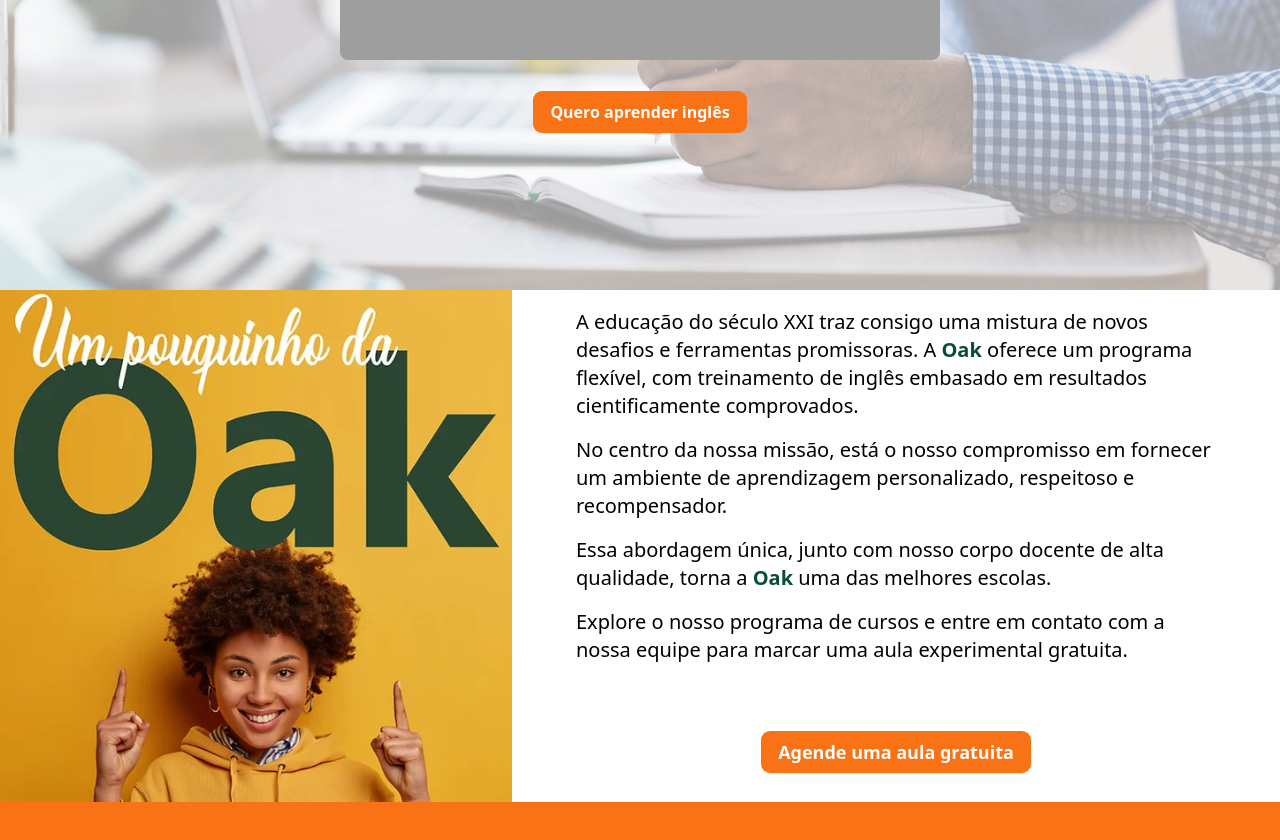
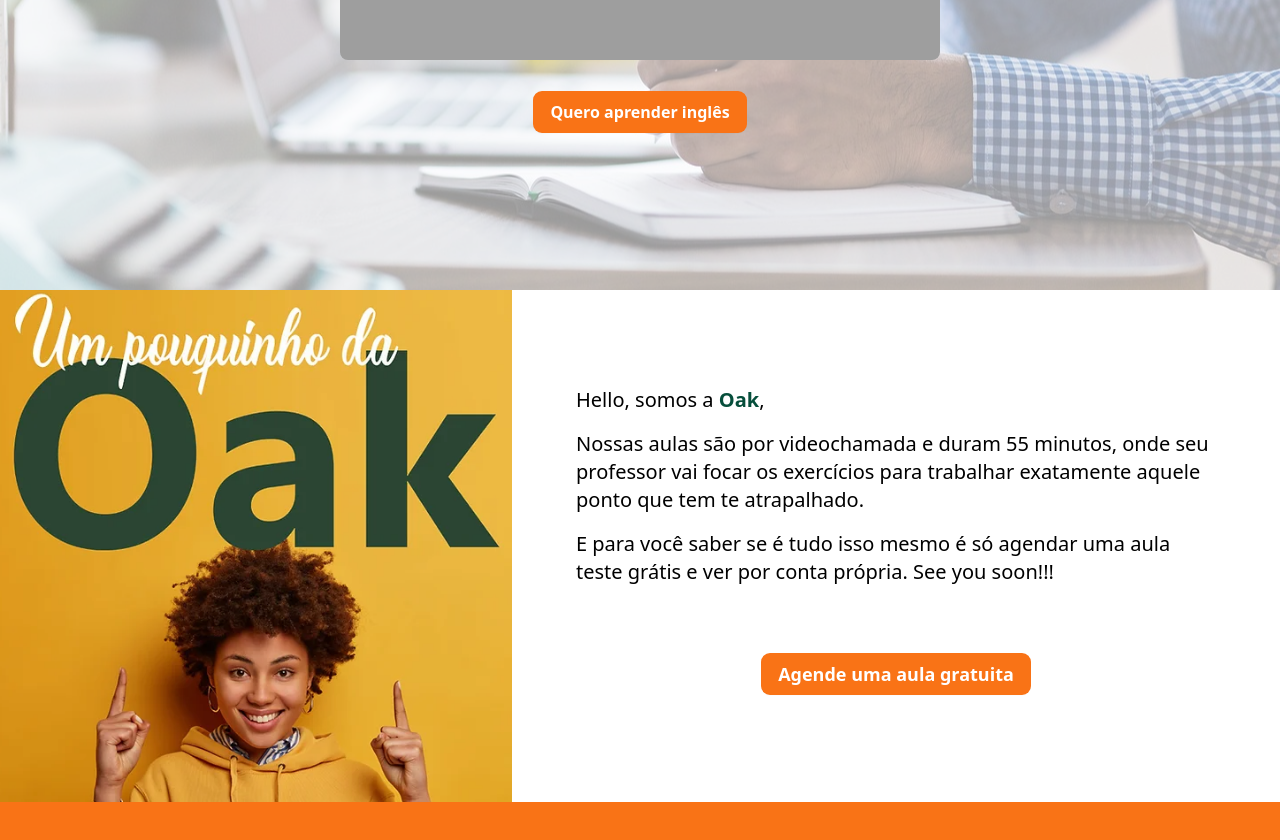
Before and after one commit to RHainz/oaksiteschool, a React (Create React App) app: page / in a window 1280 px wide. Shown: the part 546-1386 px from the top of the page. Built offline with nearby package versions, Linux system fonts and the light colour scheme; grey boxes are pictures that could not be loaded; a web font is replaced by a local one.

Commit message:
about text change

```diff
--- a/src/components/Sobre.js
+++ b/src/components/Sobre.js
@@ -14,33 +14,26 @@ export function Sobre() {
           />
           <div className="lg:w-6/12 xl:w-3/5">
             <div className="xl:text-xl leading-8 px-5 sm:px-10 xl:px-16 py-10 lg:py-0">
+              <h2 className="text-xl py-2">
+                Hello, somos a <strong className="text-emerald-900">Oak</strong>
+                ,
+              </h2>
               <p className="py-2">
-                A educação do século XXI traz consigo uma mistura de novos
-                desafios e ferramentas promissoras. A{" "}
-                <strong className="text-emerald-900">Oak</strong> oferece um
-                programa flexível, com treinamento de inglês embasado em
-                resultados cientificamente comprovados.
+                Nossas aulas são por videochamada e duram 55 minutos, onde seu
+                professor vai focar os exercícios para trabalhar exatamente
+                aquele ponto que tem te atrapalhado.
               </p>
               <p className="py-2">
-                No centro da nossa missão, está o nosso compromisso em fornecer
-                um ambiente de aprendizagem personalizado, respeitoso e
-                recompensador.
-              </p>
-              <p className="py-2">
-                Essa abordagem única, junto com nosso corpo docente de alta
-                qualidade, torna a{" "}
-                <strong className="text-emerald-900">Oak</strong> uma das
-                melhores escolas.
-              </p>
-              <p className="py-2">
-                Explore o nosso programa de cursos e entre em contato com a
-                nossa equipe para marcar uma aula experimental gratuita.
+                E para você saber se é tudo isso mesmo é só agendar uma aula
+                teste grátis e ver por conta própria. See you soon!!!
               </p>
             </div>
             <div className="py-5 lg:py-5 mb-5 lg:mb-0 xl:mt-10 flex justify-center">
               <a
                 href="https://wa.me/5515996996998"
                 className="inline-block rounded-lg bg-orange-500 px-4 py-1.5 text-base font-semibold leading-7 text-white shadow-sm ring-1 ring-orange-500 hover:bg-orange-400 hover:ring-orange-400 xl:text-lg"
+                target="_blank"
+                rel="noreferrer"
               >
                 Agende uma aula gratuita
               </a>
--- a/src/components/Wazzah.js
+++ b/src/components/Wazzah.js
@@ -3,7 +3,7 @@ import whatslogo from "../srcimags/whatsapp-128.png"
 export function Wazzah () {
 
     return (
-      <div className="">
+      <div>
         <a
           className="bg-whatsapp-green w-14 h-14 lg:w-16 lg:h-16 rounded-full flex justify-center items-center drop-shadow-lg transition ease-in-out hover:-translate-y-0 hover:scale-110 duration-300 fixed bottom-3 right-3 lg:bottom-8 lg:right-8 z-20"
           class="button"
```
Also changed, not shown: src/srcimags/Foto do Workshop.png (deleted), 1 other file (tests, documents, lock files or other folders).
